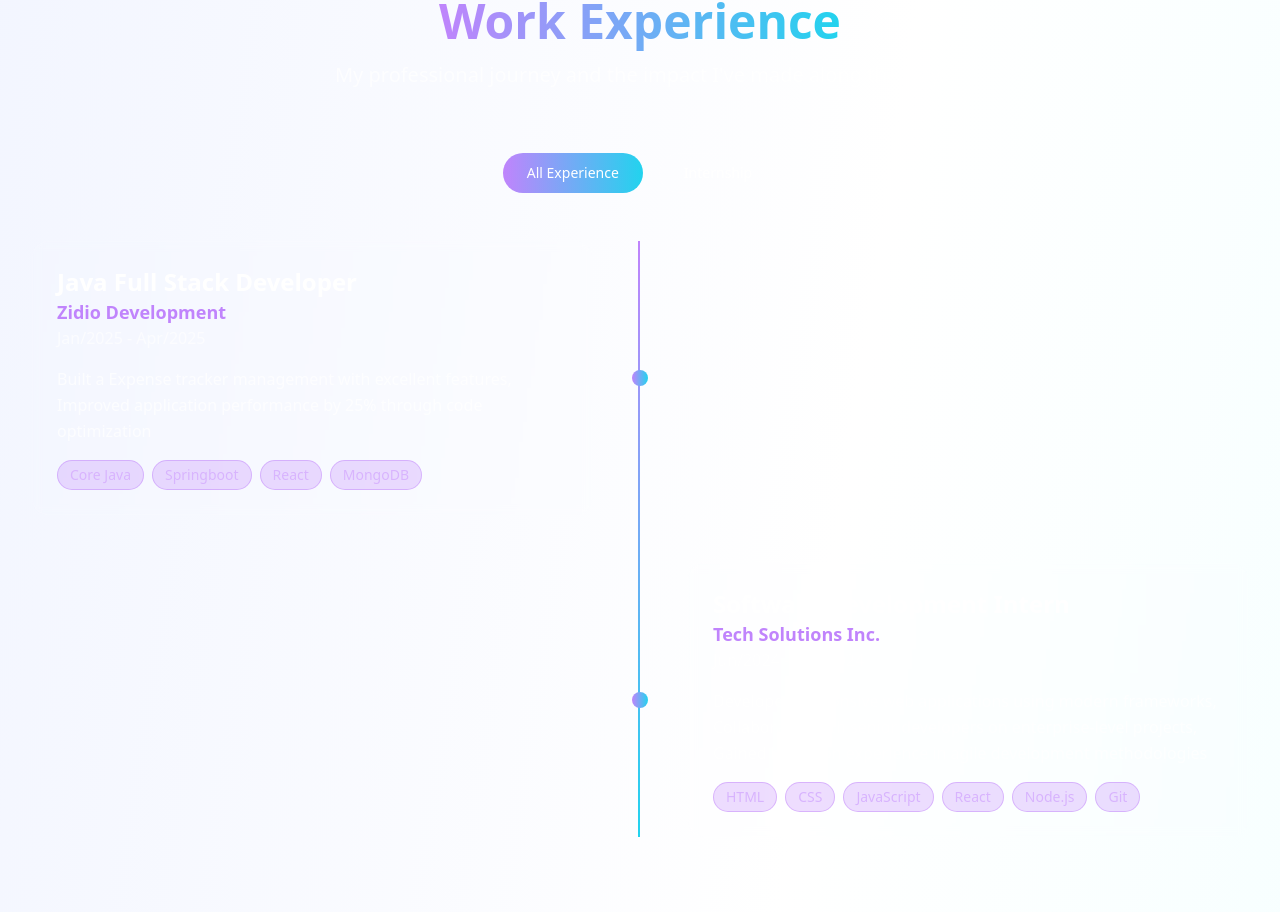
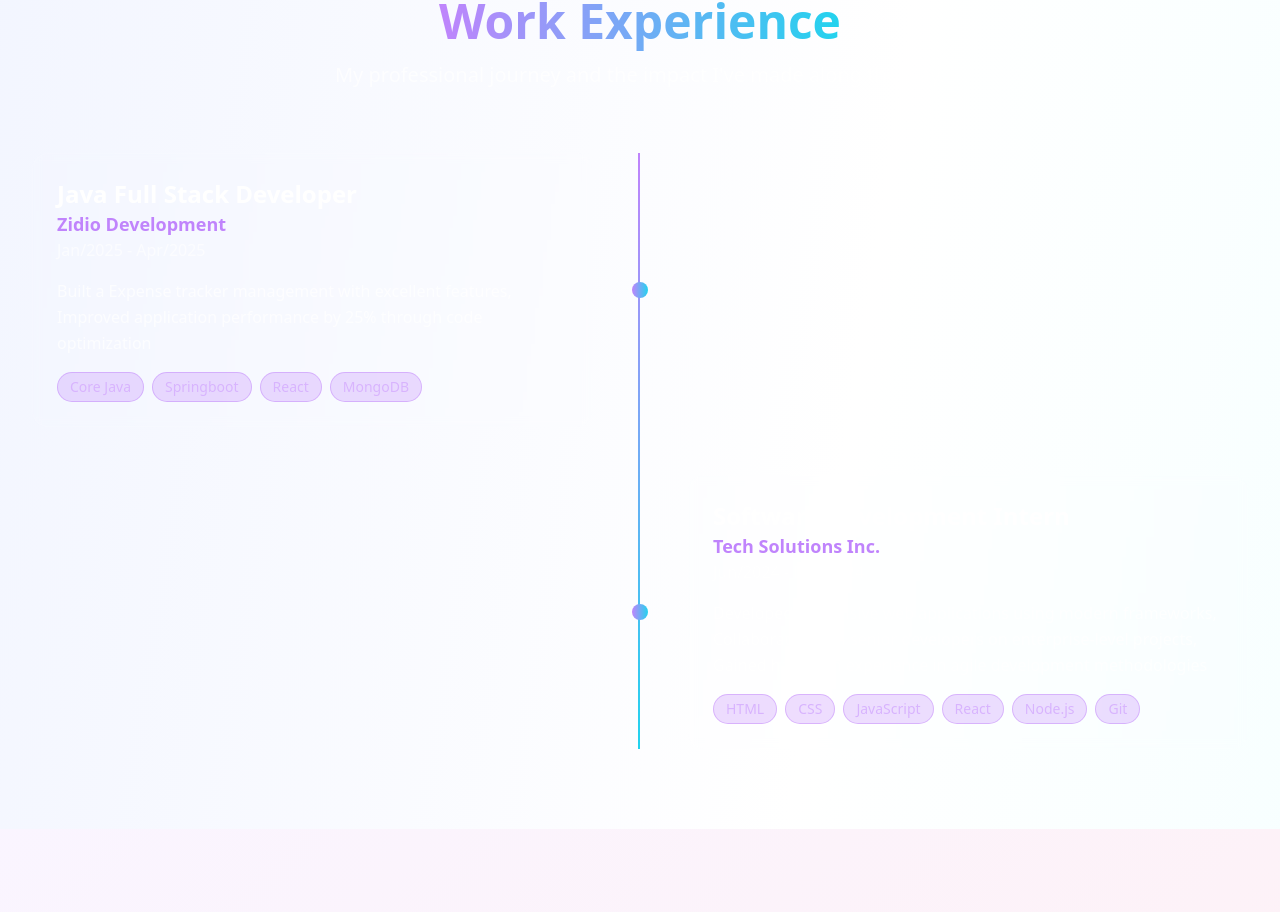
Before and after one commit to Kishore-R45/Kishore_Portfolio, a React (Vite) app: page / in a window 1280 px wide. Shown: the part 2365-3277 px from the top of the page. Built offline with nearby package versions, Linux system fonts and the light colour scheme.

Commit message:
Revert previous changes
Reverts all changes made in the previous commits.

```diff
--- a/src/components/Experience.tsx
+++ b/src/components/Experience.tsx
@@ -1,31 +1,23 @@
-import React, { useState } from 'react';
-import { Button } from './ui/button';
+
+import React from 'react';
 
 const Experience: React.FC = () => {
-  const [filter, setFilter] = useState<'all' | 'internship'>('all');
-
   const experiences = [
     {
       role: "Java Full Stack Developer",
       company: "Zidio Development",
       duration: "Jan/2025 - Apr/2025",
       description: "Built a Expense tracker management with excellent features, Improved application performance by 25% through code optimization",
-      technologies: ["Core Java", "Springboot", "React", "MongoDB"],
-      type: "full-time"
+      technologies: ["Core Java", "Springboot", "React", "MongoDB"]
     },
     {
       role: "Software Development Intern",
       company: "Tech Solutions Inc.",
       duration: "Jun/2024 - Dec/2024",
       description: "Developed responsive web applications using modern frameworks, Collaborated with senior developers on enterprise-level projects, Gained hands-on experience in agile development methodologies",
-      technologies: ["HTML", "CSS", "JavaScript", "React", "Node.js", "Git"],
-      type: "internship"
+      technologies: ["HTML", "CSS", "JavaScript", "React", "Node.js", "Git"]
     }
   ];
-
-  const filteredExperiences = filter === 'all'
-    ? experiences
-    : experiences.filter(exp => exp.type === 'internship');
 
   return (
     <section id="experience" className="py-20 relative">
@@ -41,40 +33,12 @@ const Experience: React.FC = () => {
           </p>
         </div>
 
-        {/* Filter Buttons */}
-        <div className="flex justify-center mb-12" data-aos="fade-up">
-          <div className="flex gap-4">
-            <Button
-              onClick={() => setFilter('all')}
-              variant={filter === 'all' ? 'default' : 'outline'}
-              className={`px-6 py-2 rounded-full transition-all duration-300 ${
-                filter === 'all'
-                  ? 'bg-gradient-to-r from-purple-400 to-cyan-400 text-white'
-                  : 'bg-white/10 text-white border-white/20 hover:bg-white/20'
-              }`}
-            >
-              All Experience
-            </Button>
-            <Button
-              onClick={() => setFilter('internship')}
-              variant={filter === 'internship' ? 'default' : 'outline'}
-              className={`px-6 py-2 rounded-full transition-all duration-300 ${
-                filter === 'internship'
-                  ? 'bg-gradient-to-r from-purple-400 to-cyan-400 text-white'
-                  : 'bg-white/10 text-white border-white/20 hover:bg-white/20'
-              }`}
-            >
-              Internship
-            </Button>
-          </div>
-        </div>
-
         <div className="relative">
           {/* Timeline Line */}
           <div className="absolute left-4 md:left-1/2 top-0 bottom-0 w-0.5 bg-gradient-to-b from-purple-400 to-cyan-400 transform md:-translate-x-0.5" />
 
           <div className="space-y-12">
-            {filteredExperiences.map((exp, index) => (
+            {experiences.map((exp, index) => (
               <div
                 key={index}
                 data-aos={index % 2 === 0 ? "fade-right" : "fade-left"}
```
